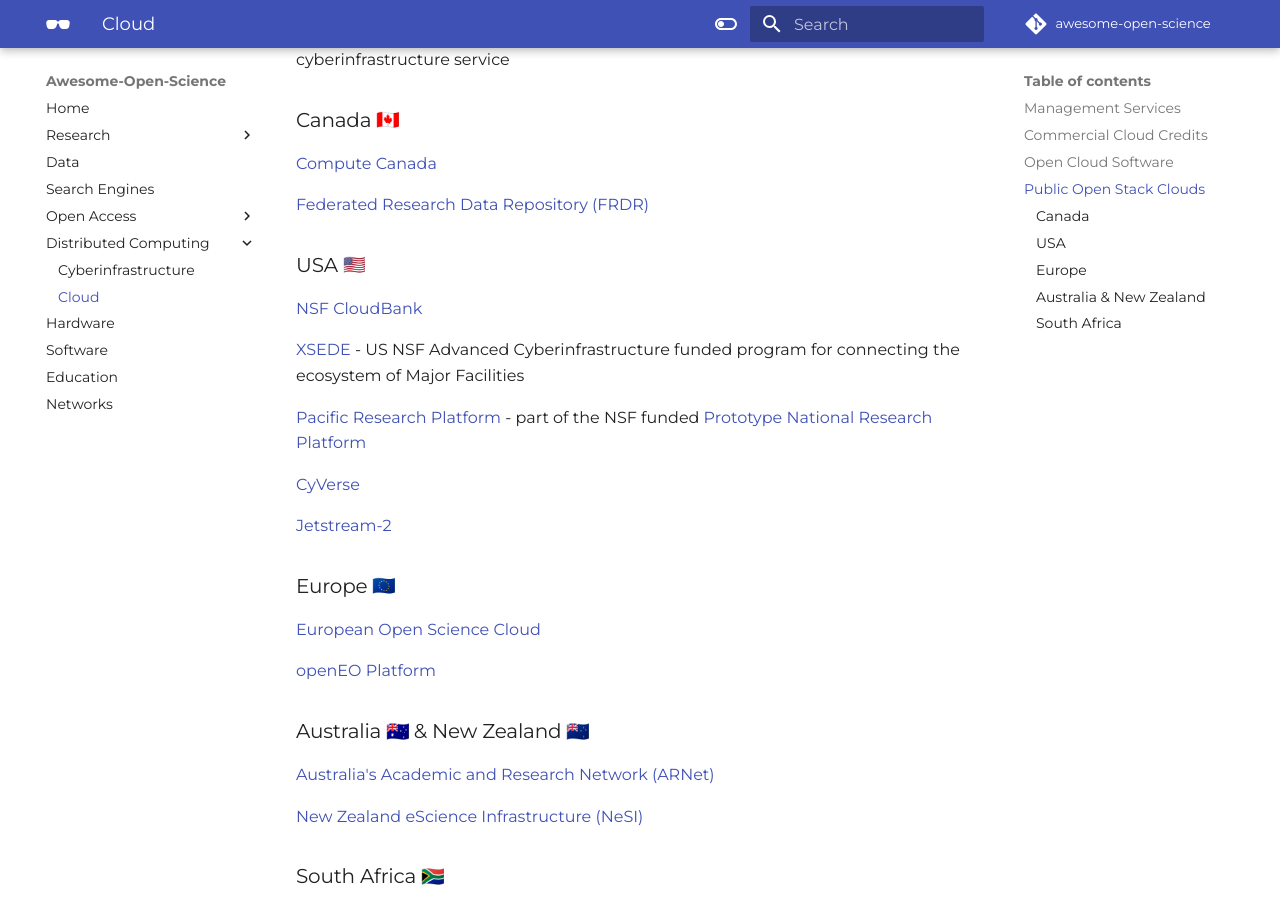
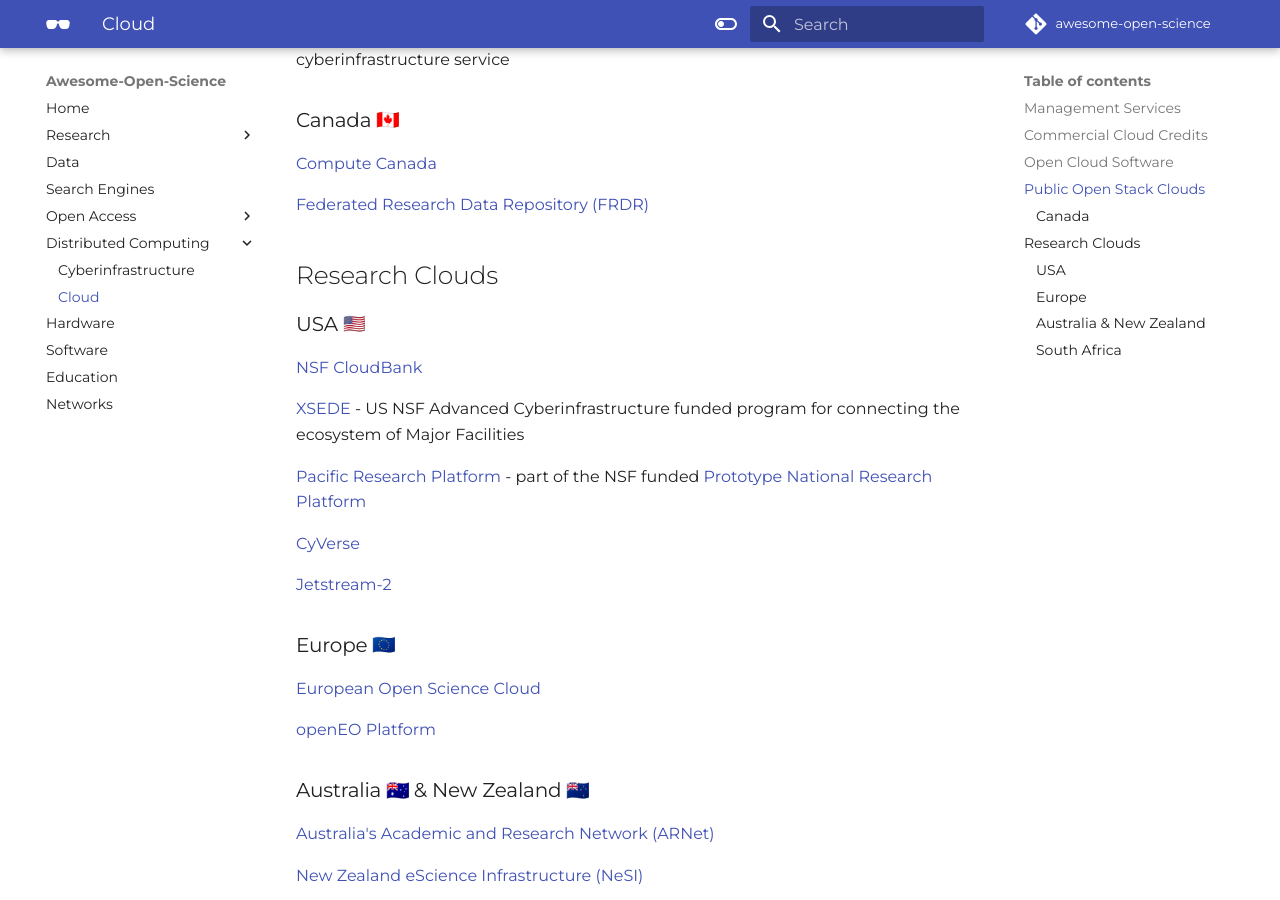
Before and after one commit to tyson-swetnam/awesome-open-science, an MkDocs documentation site: the page built from docs/cloud.md, in a window 1280 px wide and 900 px high, scrolled down 751 px. Built offline with MkDocs 1.6.1 and Material for MkDocs 9.7.7, drawn with Linux system fonts in a browser that asks for light colours; emoji names are drawn with the system emoji font; some web fonts are replaced; comment, search, counter and statistics services are not loaded.

Commit message:
Update cloud.md

```diff
--- a/docs/cloud.md
+++ b/docs/cloud.md
@@ -28,6 +28,8 @@
 
 [Federated Research Data Repository (FRDR)](https://www.frdr-dfdr.ca/repo/){target=_blank}
 
+## Research Clouds
+
 ### USA :flag_us:
 
 [NSF CloudBank](https://www.cloudbank.org/){target=_blank}
```
